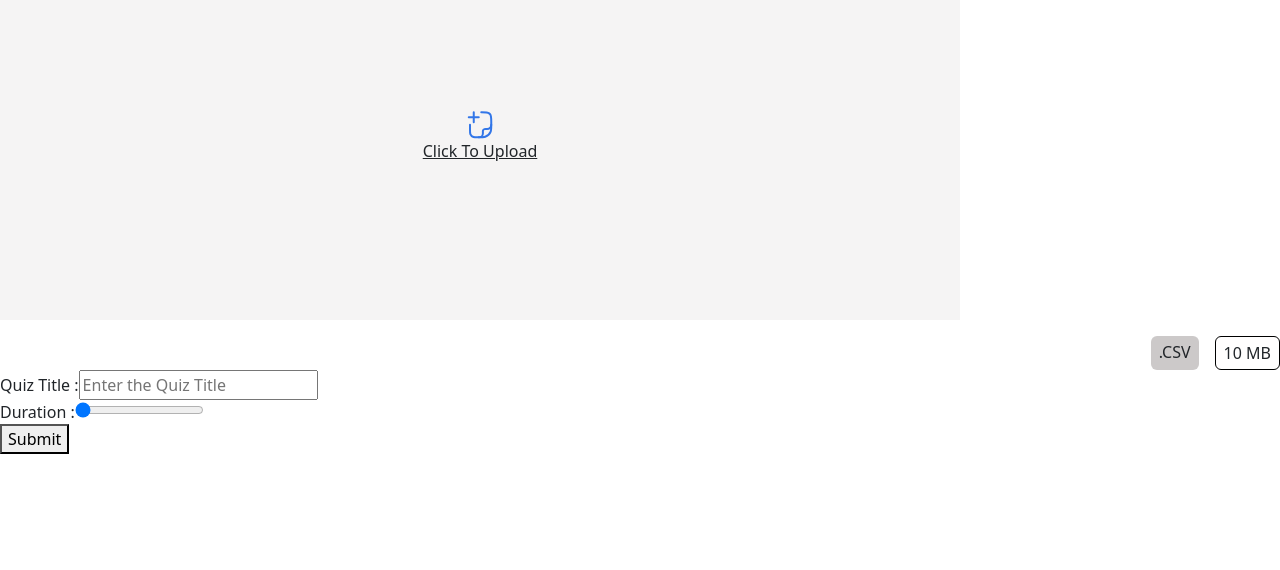
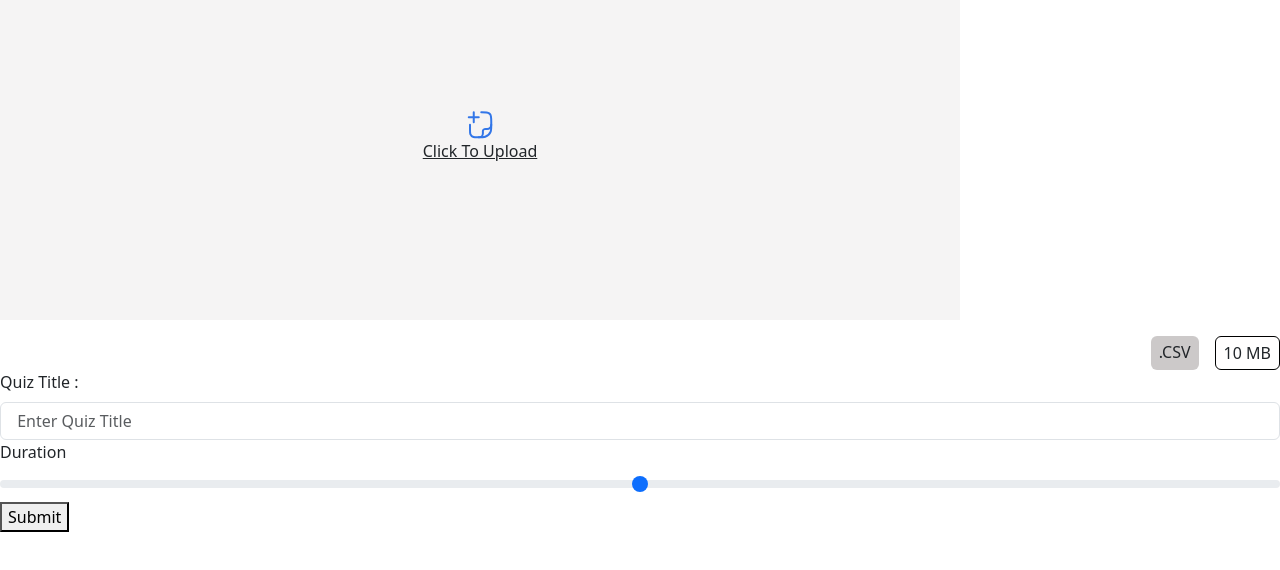
Before and after one commit to roja-cherry/innovator_quiz, a React (Vite) app: page / in a window 1280 px wide. Shown: the top 570 px of the page. Built offline with nearby package versions, Linux system fonts and the light colour scheme.

Commit message:
quiz design with bootstrap

```diff
--- a/src/components/CreateQuizForm.jsx
+++ b/src/components/CreateQuizForm.jsx
@@ -37,23 +37,10 @@ const CreateQuizForm = () => {
     <form onSubmit={handleSubmit}>
       <FileUpload handleFileChange={handleFileChange} />
       <div >
-        <label> Quiz Title :</label>
-        <input
-          type="text"
-          placeholder="Enter the Quiz Title"
-          value={fileName}
-          onChange={(e) => setFileName(e.target.value)}
-        />
-      </div>
-      <div>
-        <label> Duration :</label>
-        <input
-          type="range"
-          value={duration}
-          min={5}
-          max={60}
-          onChange={(e) => setDuration(e.target.value)}
-        />
+      <label for="QuizTitle" class="form-label">Quiz Title : </label>
+      <input type="text" class="form-control" id="quiztitle" placeholder=" Enter Quiz Title"/>
+      <label for="duration" class="form-label">Duration</label>
+      <input type="range" class="form-range" id="duration"></input>
       </div>
       <button type="submit">Submit</button>
     </form>
--- a/src/pages/CreateQuiz.jsx
+++ b/src/pages/CreateQuiz.jsx
@@ -2,7 +2,7 @@ import CreateQuizForm from "../components/CreateQuizForm"
 
 const CreateQuiz = () => {
   return (
-    <section>
+    <section >
       <CreateQuizForm />
     </section>
   )
```
